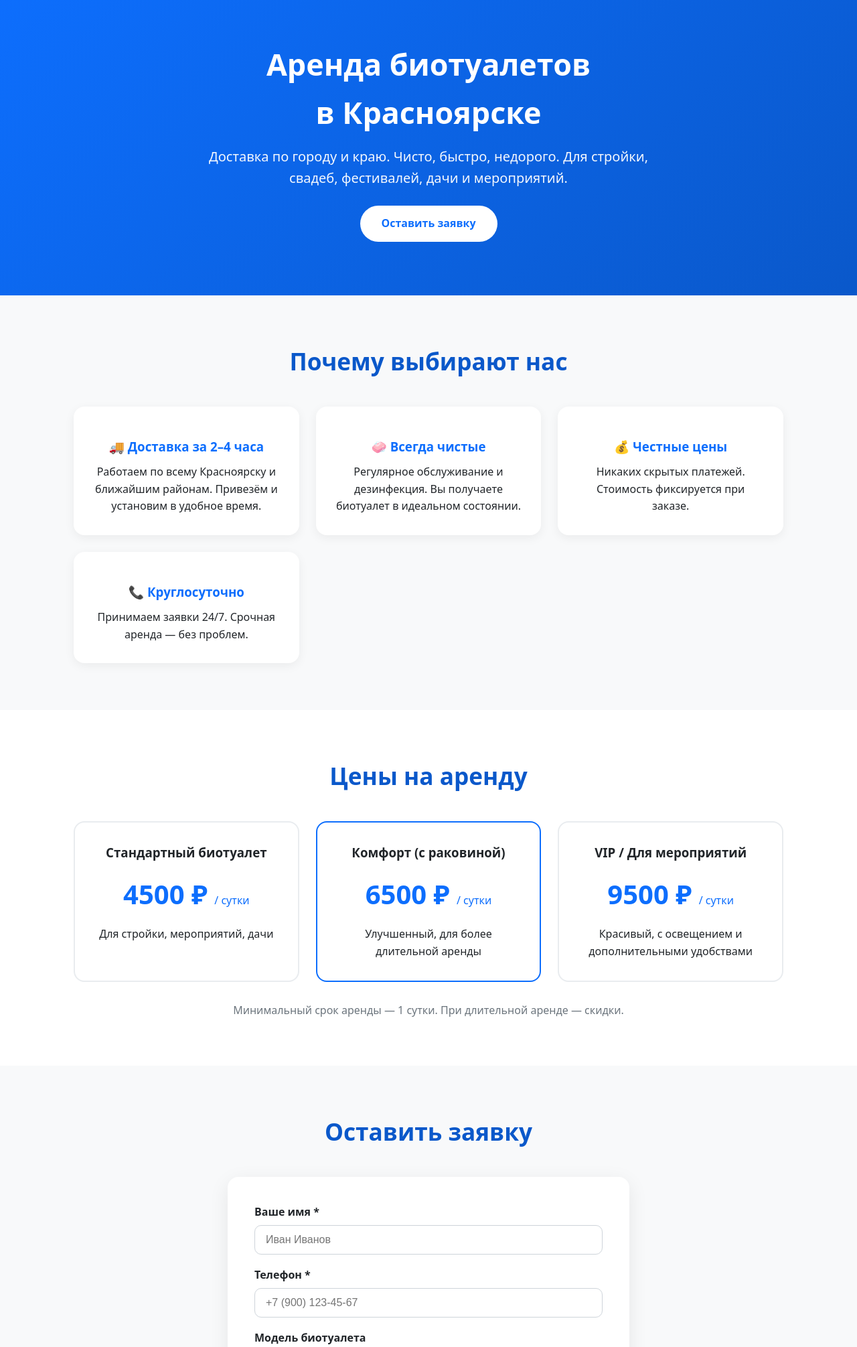
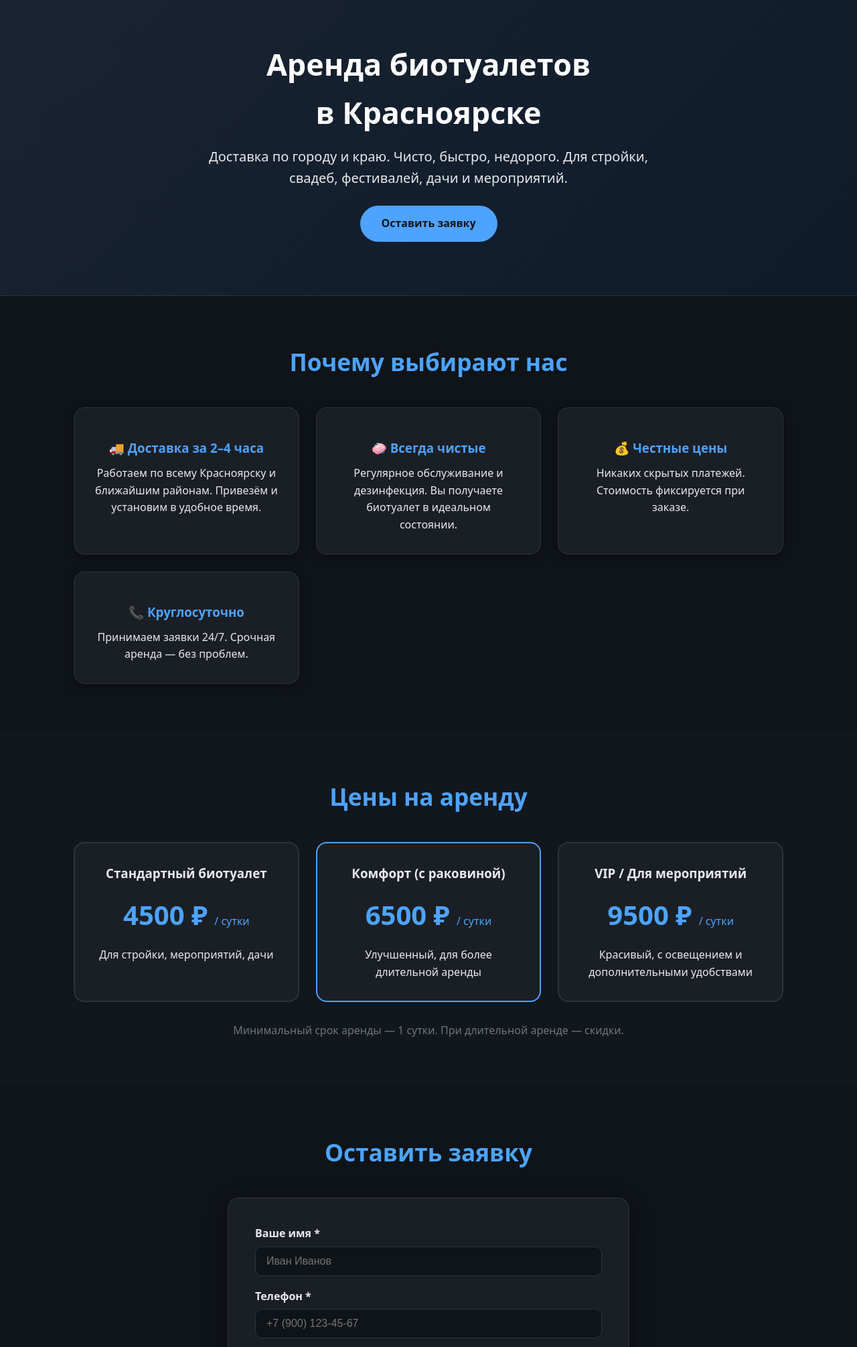
Before and after one commit to krikktk/biotoilet-krasnoyarsk, a Flask app: page / in a window 1280 px wide. Shown: the top 2011 px of the page at 67% size. Run offline with Flask 3, Linux system fonts and the light colour scheme.

Commit message:
Add dark theme

```diff
--- a/templates/index.html
+++ b/templates/index.html
@@ -6,12 +6,13 @@
     <title>Аренда биотуалетов в Красноярске | Быстро и недорого</title>
     <style>
         :root {
-            --primary: #0d6efd;
-            --primary-dark: #0b5ed7;
-            --success: #198754;
-            --bg: #f8f9fa;
-            --text: #212529;
-            --card: #ffffff;
+            --primary: #4da3ff;
+            --primary-dark: #2d8cff;
+            --success: #3dd68c;
+            --bg: #0f1419;
+            --text: #e8eaed;
+            --card: #1a1f26;
+            --border: #2d333b;
         }
         * { box-sizing: border-box; margin: 0; padding: 0; }
         body {
@@ -22,17 +23,18 @@
         }
         .container { max-width: 1100px; margin: 0 auto; padding: 0 20px; }
         header {
-            background: linear-gradient(135deg, #0d6efd, #0a58ca);
+            background: linear-gradient(135deg, #1a2332, #0d1b2a);
             color: white;
             padding: 60px 0 80px;
             text-align: center;
+            border-bottom: 1px solid var(--border);
         }
         header h1 { font-size: 2.8rem; margin-bottom: 15px; font-weight: 700; }
-        header p { font-size: 1.25rem; opacity: 0.95; max-width: 700px; margin: 0 auto; }
+        header p { font-size: 1.25rem; opacity: 0.9; max-width: 700px; margin: 0 auto; }
         .btn {
             display: inline-block;
-            background: white;
-            color: var(--primary);
+            background: var(--primary);
+            color: #0f1419;
             padding: 14px 32px;
             border-radius: 50px;
             text-decoration: none;
@@ -40,9 +42,9 @@
             margin-top: 25px;
             transition: transform 0.2s, box-shadow 0.2s;
         }
-        .btn:hover { transform: translateY(-2px); box-shadow: 0 8px 20px rgba(0,0,0,0.15); }
+        .btn:hover { transform: translateY(-2px); box-shadow: 0 8px 20px rgba(77,163,255,0.3); }
         section { padding: 70px 0; }
-        h2 { text-align: center; font-size: 2.2rem; margin-bottom: 40px; color: #0a58ca; }
+        h2 { text-align: center; font-size: 2.2rem; margin-bottom: 40px; color: var(--primary); }
         .features {
             display: grid;
             grid-template-columns: repeat(auto-fit, minmax(250px, 1fr));
@@ -52,9 +54,10 @@
             background: var(--card);
             padding: 30px;
             border-radius: 16px;
-            box-shadow: 0 4px 15px rgba(0,0,0,0.06);
+            box-shadow: 0 4px 15px rgba(0,0,0,0.3);
             text-align: center;
             transition: transform 0.2s;
+            border: 1px solid var(--border);
         }
         .card:hover { transform: translateY(-5px); }
         .card h3 { margin: 15px 0 10px; color: var(--primary); }
@@ -64,11 +67,11 @@
             gap: 25px;
         }
         .price-card {
-            background: white;
+            background: var(--card);
             border-radius: 16px;
             padding: 30px;
             text-align: center;
-            border: 2px solid #e9ecef;
+            border: 2px solid var(--border);
             position: relative;
         }
         .price-card.popular { border-color: var(--primary); }
@@ -82,24 +85,27 @@
         form {
             max-width: 600px;
             margin: 0 auto;
-            background: white;
+            background: var(--card);
             padding: 40px;
             border-radius: 16px;
-            box-shadow: 0 8px 30px rgba(0,0,0,0.08);
+            box-shadow: 0 8px 30px rgba(0,0,0,0.4);
+            border: 1px solid var(--border);
         }
         label { display: block; margin-bottom: 6px; font-weight: 600; }
         input, select, textarea {
             width: 100%;
             padding: 12px 16px;
             margin-bottom: 18px;
-            border: 1px solid #ced4da;
+            border: 1px solid var(--border);
             border-radius: 10px;
             font-size: 1rem;
+            background: #0f1419;
+            color: var(--text);
         }
         button[type="submit"] {
             width: 100%;
             background: var(--primary);
-            color: white;
+            color: #0f1419;
             border: none;
             padding: 16px;
             border-radius: 10px;
@@ -117,14 +123,15 @@
             text-align: center;
             font-weight: 500;
         }
-        .flash.success { background: #d1e7dd; color: #0f5132; }
-        .flash.error { background: #f8d7da; color: #842029; }
+        .flash.success { background: #1a3d2e; color: #3dd68c; }
+        .flash.error { background: #3d1a1f; color: #ff6b6b; }
         footer {
-            background: #212529;
-            color: #adb5bd;
+            background: #0a0e13;
+            color: #8b949e;
             text-align: center;
             padding: 40px 0;
             margin-top: 40px;
+            border-top: 1px solid var(--border);
         }
         .phone { font-size: 1.4rem; color: white; font-weight: 600; }
         @media (max-width: 600px) {
@@ -166,7 +173,7 @@
         </div>
     </section>
 
-    <section style="background: white;">
+    <section style="background: #12171e;">
         <div class="container">
             <h2>Цены на аренду</h2>
             <div class="prices">
```
